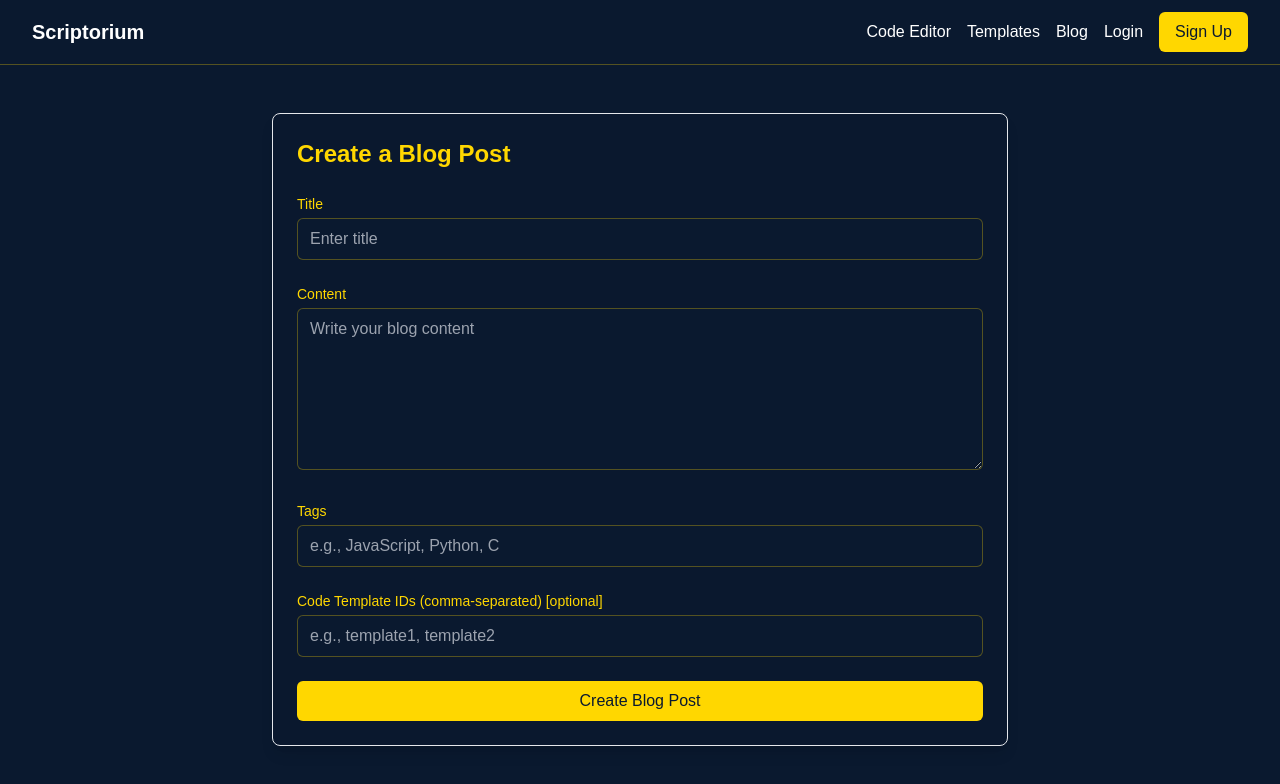
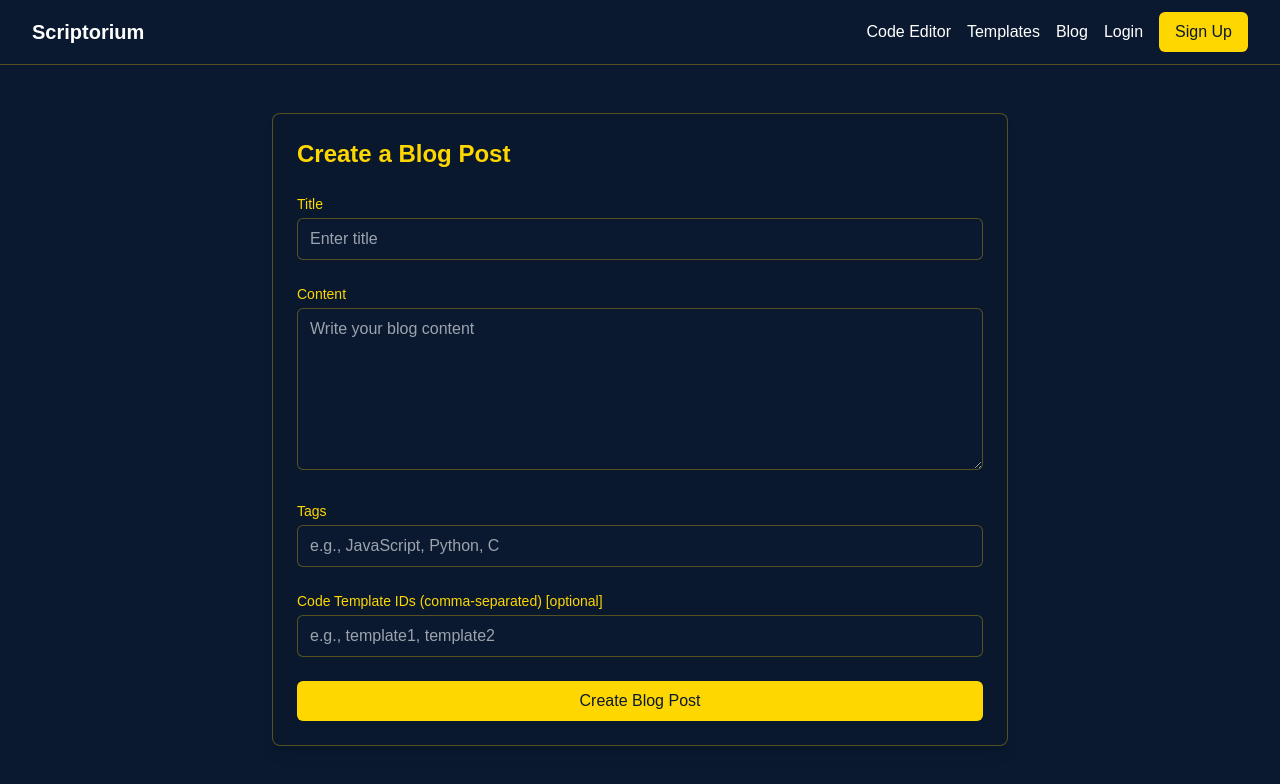
Before and after one commit to YehyunLee/Scriptorium, a Next.js app in the folder PP2/scriptorium/: page /createBlog in a window 1280 px wide. Shown: the top 784 px of the page. Built offline with nearby package versions, Linux system fonts and the light colour scheme.

Commit message:
Fix border color typo

```diff
--- a/PP2/scriptorium/pages/createBlog/index.tsx
+++ b/PP2/scriptorium/pages/createBlog/index.tsx
@@ -70,7 +70,7 @@ export default function CreateBlog() {
   return (
     <div className="min-h-screen bg-navy p-12">
         <div className="max-w-3xl mx-auto px-4">
-            <div className="bg-navy/50 border border-gold-30 rounded-lg shadow-lg p-6">
+            <div className="bg-navy/50 border border-gold/30 rounded-lg shadow-lg p-6">
                 <h2 className="text-2xl font-bold mb-6 text-gold">
                     Create a Blog Post
                 </h2>
```
